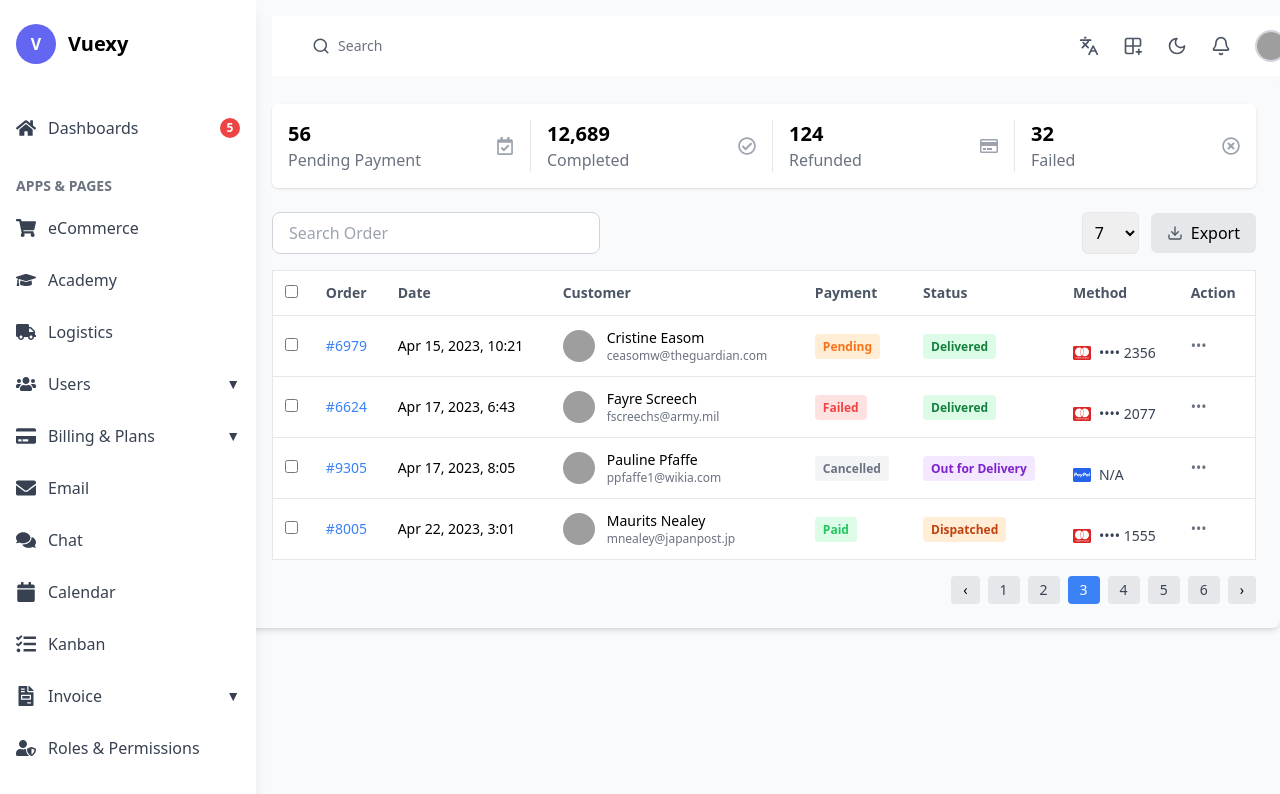
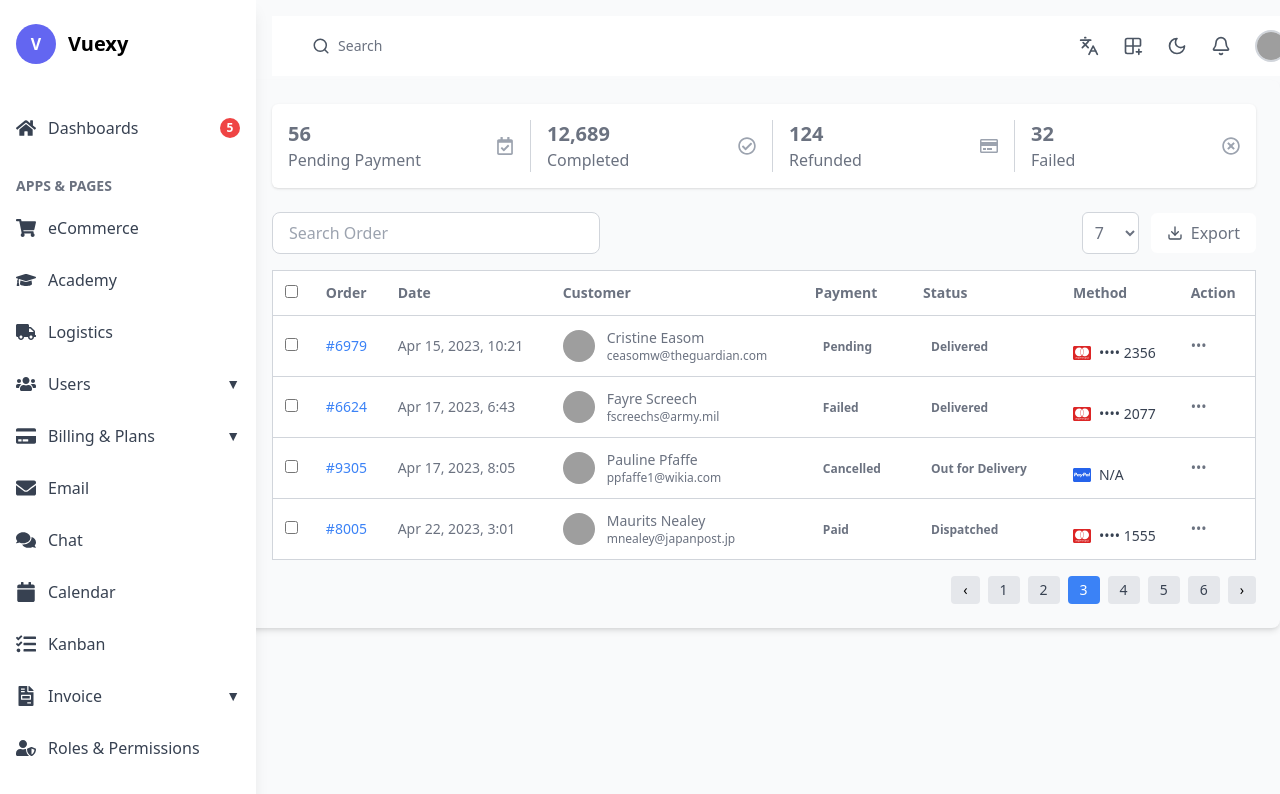
Before and after one commit to xnafi/dashboard, a React (Vite) app: page /ECommerceOrderList in a window 1280 px wide. Shown: the top 794 px of the page. Built offline with nearby package versions, Linux system fonts and the light colour scheme; grey boxes are pictures that could not be loaded.

Commit message:
Ecommerce order list dark

```diff
--- a/src/pages/eCommerce/ECommerceOrderList.tsx
+++ b/src/pages/eCommerce/ECommerceOrderList.tsx
@@ -84,7 +84,7 @@ const ECommerceOrderList = () => {
   return (
     <div className="p-6 bg-gray-50 mt-20 ml-6 dark:bg-gray-900 dark:text-white max-w-full rounded-lg shadow-md">
        {/* Summary Row */}
-       <div className="grid grid-cols-4 gap-4 mb-6 p-4 bg-white rounded-md shadow">
+       <div className="grid grid-cols-4 gap-4 mb-6 p-4 bg-white div-text div-dark border-dark rounded-md shadow">
         <div className="flex items-center gap-3">
             <div>
             <h2 className="text-xl font-bold">56</h2>
@@ -94,7 +94,7 @@ const ECommerceOrderList = () => {
 
           <FaRegCalendarCheck className="text-gray-400 text-lg ml-auto" />
         </div>
-        <div className="flex items-center gap-3 border-l pl-4">
+        <div className="flex items-center gap-3 border-l border-dark pl-4">
             <div>
             <h2 className="text-xl font-bold">12,689</h2>
             <p className="text-gray-500">Completed</p>
@@ -102,7 +102,7 @@ const ECommerceOrderList = () => {
 
           <FaRegCheckCircle className="text-gray-400 text-lg ml-auto" />
         </div>
-        <div className="flex items-center gap-3 border-l pl-4">
+        <div className="flex items-center gap-3 border-l border-dark pl-4">
             <div>
             <h2 className="text-xl font-bold">124</h2>
             <p className="text-gray-500">Refunded</p>
@@ -110,7 +110,7 @@ const ECommerceOrderList = () => {
 
           <FaRegCreditCard className="text-gray-400 text-lg ml-auto " />
         </div>
-        <div className="flex items-center gap-3 border-l pl-4">
+        <div className="flex items-center gap-3 border-l border-dark pl-4">
             <div>
             <h2 className="text-xl font-bold">32</h2>
             <p className="text-gray-500">Failed</p>
@@ -127,26 +127,26 @@ const ECommerceOrderList = () => {
           placeholder="Search Order"
           value={search}
           onChange={(e) => setSearch(e.target.value)}
-          className="border border-gray-300 rounded-lg px-4 py-2 w-1/3"
+          className="border border-gray-300 rounded-lg px-4 py-2 w-1/3 div-text div-dark border-dark"
         />
 
         <div className="flex items-center gap-3">
-          <select className="border p-2 rounded-md">
+          <select className="border p-2 rounded-md div-text div-dark border-dark">
             <option value="7">7</option>
             <option value="10">10</option>
             <option value="20">20</option>
           </select>
 
-          <button className="bg-gray-200 text-black px-4 py-2 rounded-md flex items-center gap-2">
+          <button className="bg-gray-200 text-black px-4 py-2 rounded-md flex items-center gap-2 div-text div-dark border-dark">
             <FiDownload className="text-gray-600" /> Export
           </button>
         </div>
       </div>
 
       <div className="overflow-x-auto">
-        <table className="min-w-full bg-white border rounded-md">
+        <table className="min-w-full bg-white border rounded-md div-text div-dark border-dark">
           <thead>
-            <tr className="border-b text-left text-sm text-gray-600">
+            <tr className="border-b text-left text-sm text-gray-600 div-text div-dark border-dark">
               <th className="p-3">
                 <input type="checkbox" className="cursor-pointer" />
               </th>
@@ -163,7 +163,7 @@ const ECommerceOrderList = () => {
             {orders.map((order) => (
               <tr
                 key={order.id}
-                className="border-b text-sm hover:bg-gray-50 transition"
+                className="border-b div-text div-dark border-dark text-sm hover:bg-gray-50 transition"
               >
                 <td className="p-3">
                   <input
@@ -190,7 +190,7 @@ const ECommerceOrderList = () => {
                 </td>
                 <td className="p-3">
                   <span
-                    className={`px-2 py-1 text-xs font-semibold rounded ${getStatusColor(
+                    className={`px-2 py-1 text-xs font-semibold rounded div-text div-dark border-dark ${getStatusColor(
                       order.payment
                     )}`}
                   >
@@ -199,7 +199,7 @@ const ECommerceOrderList = () => {
                 </td>
                 <td className="p-3">
                   <span
-                    className={`px-2 py-1 text-xs font-semibold rounded ${getDeliveryStatusColor(
+                    className={`px-2 py-1 text-xs font-semibold rounded div-text div-dark border-dark ${getDeliveryStatusColor(
                       order.status
                     )}`}
                   >
```
